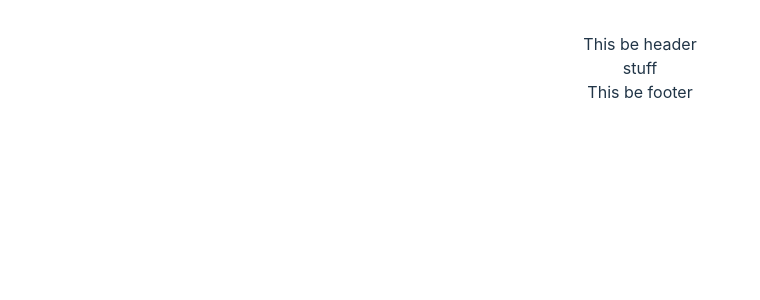
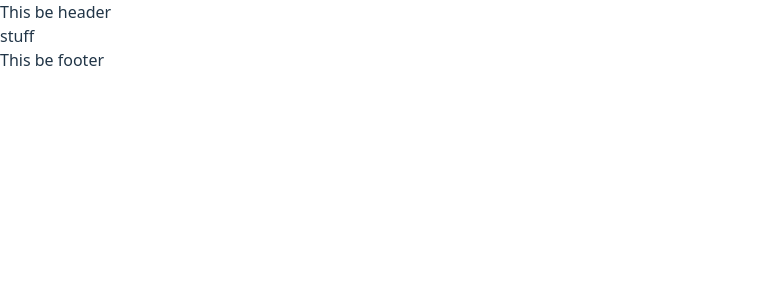
Before and after one commit to BrandtDavis/race-prep-multi-tool, a React (Vite) app in the folder client/: page / in a window 1280 px wide. Shown: the top 300 px of the page, without its empty margins (0-760 px from the left). Built offline with nearby package versions, Linux system fonts and the light colour scheme.

Commit message:
Comment out som default styling

```diff
--- a/client/src/index.css
+++ b/client/src/index.css
@@ -1,7 +1,7 @@
 @import "tailwindcss";
 
 :root {
-  font-family: Inter, system-ui, Avenir, Helvetica, Arial, sans-serif;
+  /* font-family: Inter, system-ui, Avenir, Helvetica, Arial, sans-serif;
   line-height: 1.5;
   font-weight: 400;
   color-scheme: light dark;
@@ -12,12 +12,12 @@
   font-synthesis: none;
   text-rendering: optimizeLegibility;
   -webkit-font-smoothing: antialiased;
-  -moz-osx-font-smoothing: grayscale;
+  -moz-osx-font-smoothing: grayscale; */
 }
 
 a {
   font-weight: 500;
-  color: #646cff;
+  /* color: #646cff; */
   text-decoration: inherit;
 }
 a:hover {
@@ -25,10 +25,10 @@ a:hover {
 }
 
 body {
-  display: block;
+  /* display: block;
   place-items: center;
   min-width: 320px;
-  min-height: 100vh;
+  min-height: 100vh; */
 }
 
 h1 {
```
